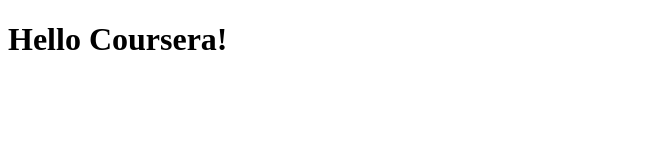
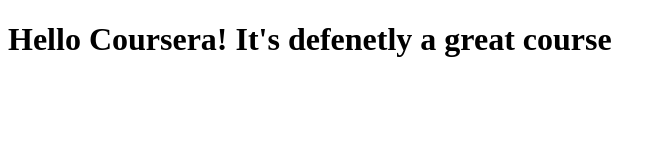
Before and after one commit to MariiaSurmenok/coursera-HTML-CSS-JS, a plain HTML site: page site/index.html in a window 1280 px wide. Shown: the whole page, without its empty margins (0-666 px from the left). Drawn offline with Linux system fonts and the light colour scheme.

Commit message:
Small addition to our page content

```diff
--- a/site/index.html
+++ b/site/index.html
@@ -4,6 +4,6 @@
 	<title>Hello Coursera</title>
 </head>
 <body>
-<h1>Hello Coursera!</h1>
+<h1>Hello Coursera! It's defenetly a great course</h1>
 </body>
 </html>
```
